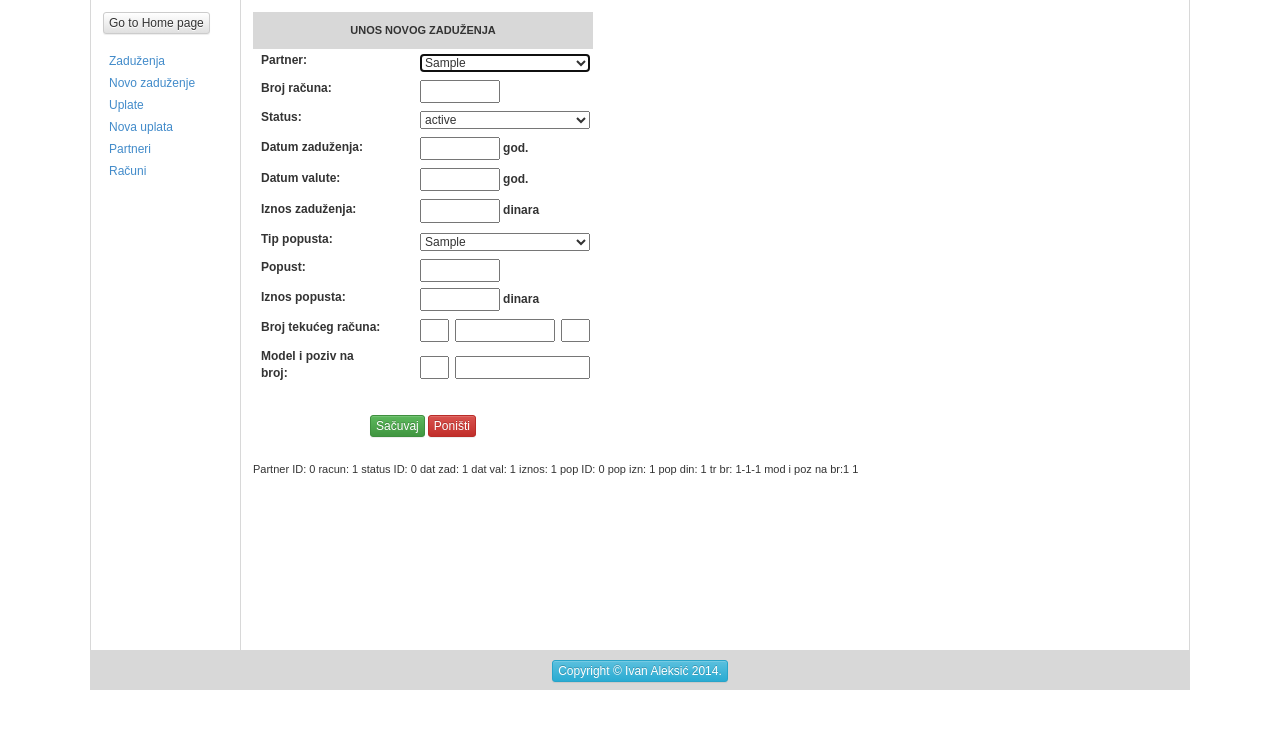
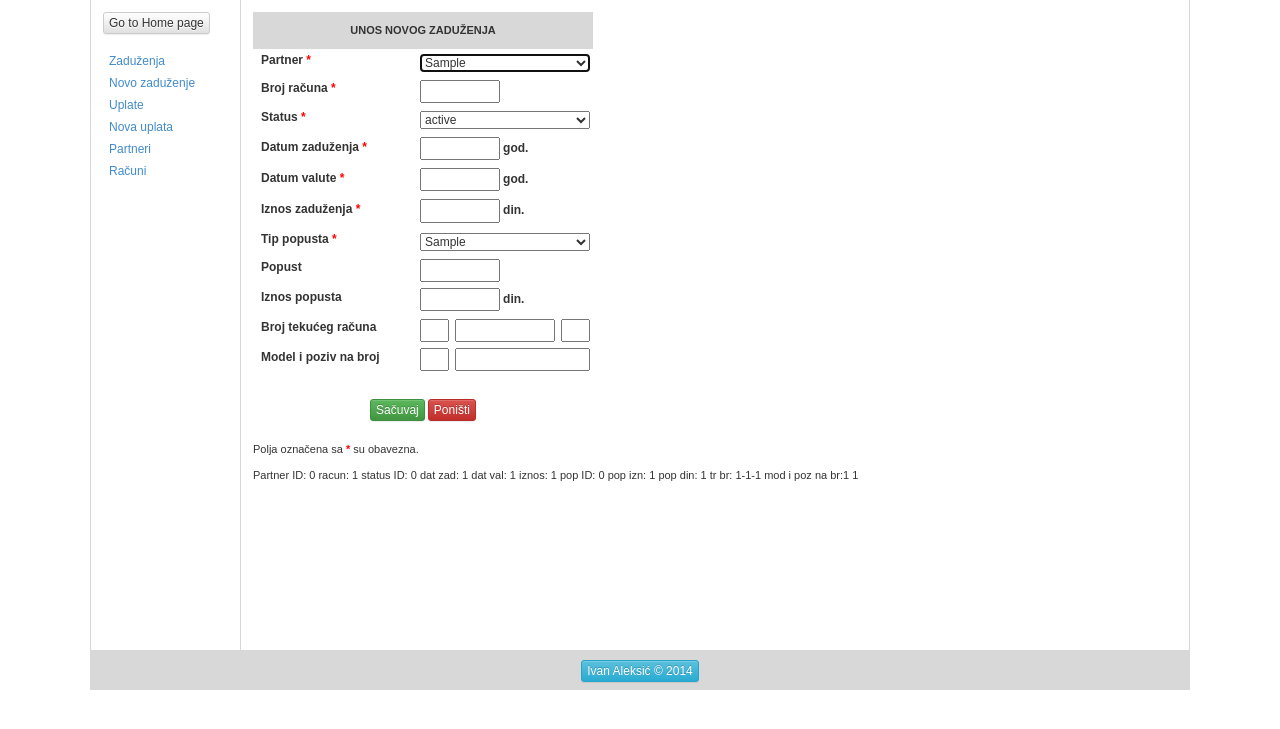
Before and after one commit to ivanaleksic/racuni, a PHP site: page /racuni/main.php?page=new-bill in a window 1280 px wide. Shown: the part 54-783 px from the top of the page. Run offline with PHP 8.4, Linux system fonts and the light colour scheme; the visitor is signed in with stand-in values (Sample User, id 1); tables that the repository leaves empty or names only in its code hold one stand-in row (values such as "Sample post"); some libraries are stand-ins or nearby versions.

Commit message:
Obavezna polja za unos

```diff
--- a/main.php
+++ b/main.php
@@ -145,7 +145,7 @@ function layout($page_id) {
                 ?>
             </div>
             <div id="footer" style="background-color:#D8D8D8;clear:both;text-align:center;vertical-align:middle;line-height:40px;">
-                <a href="main.php" class="btn btn-xs btn-info">Copyright © Ivan Aleksić 2014.</a>
+                <a href="main.php" class="btn btn-xs btn-info">Ivan Aleksić © 2014</a>
             </div>
         </div>
     </body>
--- a/new-bill.php
+++ b/new-bill.php
@@ -83,13 +83,18 @@
 
             document.onchange=function() {
                 /**
-                 * Ako su izabrani svi dropdown-i
+                 * Ako su popunjena sva obavezna polja
                  * Submit form button enabled
                  */
                 var a = document.getElementById("id_partner_zad").value;
-                var b = document.getElementById("id_status").value;
-                var c = document.getElementById("id_pop_tip").value;
-                if(a != "0" && b != "0" && c != "0") {
+                var b = document.getElementById("id_racun_zad").value;
+                var c = document.getElementById("id_status").value;
+                var d = document.getElementById("id_dat_zad").value;
+                var e = document.getElementById("id_dat_val").value;
+                var f = document.getElementById("id_iznos_zad").value;
+                var g = document.getElementById("id_pop_tip").value;
+
+                if(a != "0" && b != "" && c != "0" && d != "" && e != "" && f != "" && g != "0") {
                         document.getElementById("id_submit").disabled=false;
                     } else {
                         document.getElementById("id_submit").disabled=true;
@@ -99,7 +104,7 @@
         </script>
     </head>
     <body>
-        <div style="overflow:auto;height:450px;">
+        <div style="overflow:auto;height:430px;">
             <form name="insert-bill" action="includes/insert-bill.php" method="post">
                 <table id="unos_zaduzenja" style="width:340px;float:left;margin-right:12px;" cellpadding="0" cellspacing="0">
                     <th colspan="4" style="margin:0;padding:11px 0px 10px 0px;text-align:center;vertical-align:middle;">
@@ -107,7 +112,7 @@
                     </th>
                     <tr>
                         <td>
-                            <label class="label_wide">Partner: </label>
+                            <label class="label_wide">Partner <span style="color: red";>*</span></label>
                         </td>
                         <td colspan="3" style="width:140px;">
                             <?php
@@ -128,7 +133,7 @@
                     </tr>
                     <tr>
                         <td>
-                            <label class="label_wide">Broj računa: </label>
+                            <label class="label_wide">Broj računa <span style="color: red";>*</span></label>
                         </td>
                         <td colspan="3" style="width:40px;text-align: left">
                             <input type="text" id="id_racun_zad" name="racun_zad" class="input" style="width:80px;margin-left:0px;text-align:center;">
@@ -136,7 +141,7 @@
                     </tr>
                     <tr>
                         <td>
-                            <label class="label_wide">Status: </label>
+                            <label class="label_wide">Status <span style="color: red";>*</span></label>
                         </td>
                         <td colspan="3" style="width:140px;">
                             <?php
@@ -156,7 +161,7 @@
                     </tr>
                     <tr>
                         <td>
-                            <label class="label_wide">Datum zaduženja: </label>
+                            <label class="label_wide">Datum zaduženja <span style="color: red";>*</span></label>
                         </td>
                         <td colspan="3" style="width:40px;text-align: left">
                             <input type="text" id="id_dat_zad" name="dat_zad" class="input_big datepicker" autocomplete="off" style="width:80px;margin-left:0px;">
@@ -165,7 +170,7 @@
                     </tr>
                     <tr>
                         <td>
-                            <label class="label_wide">Datum valute: </label>
+                            <label class="label_wide">Datum valute <span style="color: red";>*</span></label>
                         </td>
                         <td colspan="3" style="width:40px;text-align: left">
                             <input type="text"  id="id_dat_val" name="dat_val" class="input_big datepicker" autocomplete="off" style="width:80px;margin-left:0px;">
@@ -174,16 +179,16 @@
                     </tr>
                     <tr>
                         <td>
-                            <label class="label_wide">Iznos zaduženja: </label>
+                            <label class="label_wide">Iznos zaduženja <span style="color: red";>*</span></label>
                         </td>
                         <td colspan="3" style="width:40px;text-align: left">
                             <input type="text" id="id_iznos_zad" name="iznos_zad" class="input" onblur="round(this)" style="width:80px;margin-left:0px;text-align:right;">
-                            <label class="label_s">dinara</label>
+                            <label class="label_s">din.</label>
                         </td>
                     </tr>
                     <tr>
                         <td>
-                            <label class="label_wide">Tip popusta: </label>
+                            <label class="label_wide">Tip popusta <span style="color: red";>*</span></label>
                         </td>
                         <td colspan="3" style="width:140px;">
                             <?php
@@ -203,7 +208,7 @@
                     </tr>
                     <tr>
                         <td>
-                            <label class="label_wide">Popust: </label>
+                            <label class="label_wide">Popust </label>
                         </td>
                         <td colspan="3" style="width:40px;">
                             <input type="text" id="id_pop_izn" name="pop_izn" class="input" style="width:80px;margin-left:0px;text-align:right;">
@@ -211,17 +216,17 @@
                     </tr>
                     <tr>
                         <td>
-                            <label class="label_wide">Iznos popusta: </label>
+                            <label class="label_wide">Iznos popusta </label>
                         </td>
                         <td colspan="3" style="width:40px;">
                             <input type="text" id="id_pop_din" name="pop_din"1 onblur="round(this)" class="input" style="width:80px;margin-left:0px;text-align:right;">
-                            <label class="label_s">dinara</label>
+                            <label class="label_s">din.</label>
 
                         </td>
                     </tr>
                     <tr>
                         <td>
-                            <label class="label_wide">Broj tekućeg računa: </label>
+                            <label class="label_wide">Broj tekućeg računa </label>
                         </td>
                         <td style="width:35px;text-align: left">
                             <input type="text" id="id_tr_no1" name="tr_no1" class="input" maxlength="3" onKeyup="autotab(this, document.unos_zaduzenja.poz_no)" size="2" style="width:100%;margin-left:0px;text-align:center;">
@@ -235,7 +240,7 @@
                     </tr>
                     <tr>
                         <td>
-                            <label class="label_wide">Model i poziv na broj: </label>
+                            <label class="label_wide">Model i poziv na broj </label>
                         </td>
                         <td style="width:35px;text-align: left">
                             <input type="text" id="id_mod_no" name="mod_no" class="input" maxlength="2" onKeyup="autotab(this, document.unos_zaduzenja.poz_no)" size="2" style="width:100%;margin-left:0px;text-align:center;">
@@ -258,6 +263,7 @@
             </form>
         </div>
         <div style="text-align: left">
+            <p>Polja označena sa <span style="color:red; font-weight: bold;">*</span> su obavezna.</p>
             <?php
             echo 'Partner ID: ' . $partner_zad .' racun: '. $racun_zad .' status ID: '. $status .' dat zad: '. $dat_zad .' dat val: '.
                 $dat_val .' iznos: '. $iznos_zad .' pop ID: '. $pop_tip .' pop izn: '. $pop_izn .' pop din: '. $pop_din .' tr br: '.
```
Also changed, not shown: new-payment.php (+19 -13 lines), racuni.php (+38 -29 lines).
